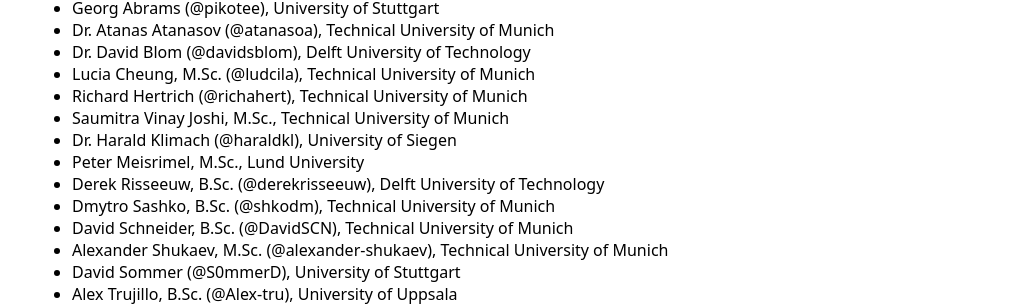
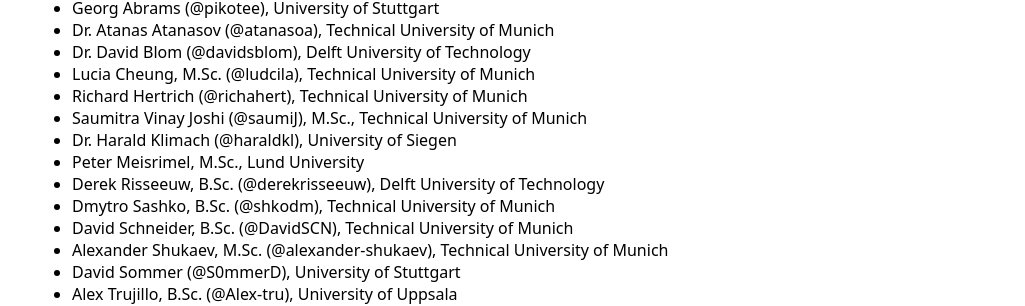
Before and after one commit to precice/precice.github.io_old, a Jekyll site: the page built from 08-about.md, in a window 1280 px wide. Shown: the part 624-930 px from the top of the page, without its empty margins (128-1153 px from the left). Built offline with Jekyll 4.4.1, drawn with Linux system fonts in a browser that asks for light colours; nearby versions of some CDN libraries; comment, search, counter and statistics services are not loaded; a style sheet for code colours, icons or effects is not loaded.

Commit message:
Added github name

```diff
--- a/08-about.md
+++ b/08-about.md
@@ -36,7 +36,7 @@
 + Dr. David Blom (@davidsblom), Delft University of Technology
 + Lucia Cheung, M.Sc. (@ludcila), Technical University of Munich
 + Richard Hertrich (@richahert), Technical University of Munich
-+ Saumitra Vinay Joshi, M.Sc., Technical University of Munich
++ Saumitra Vinay Joshi (@saumiJ), M.Sc., Technical University of Munich
 + Dr. Harald Klimach (@haraldkl), University of Siegen
 + Peter Meisrimel, M.Sc., Lund University
 + Derek Risseeuw, B.Sc. (@derekrisseeuw), Delft University of Technology
```
